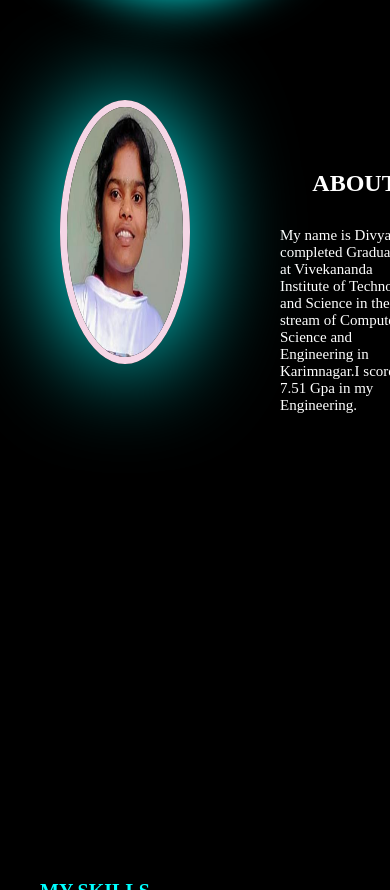
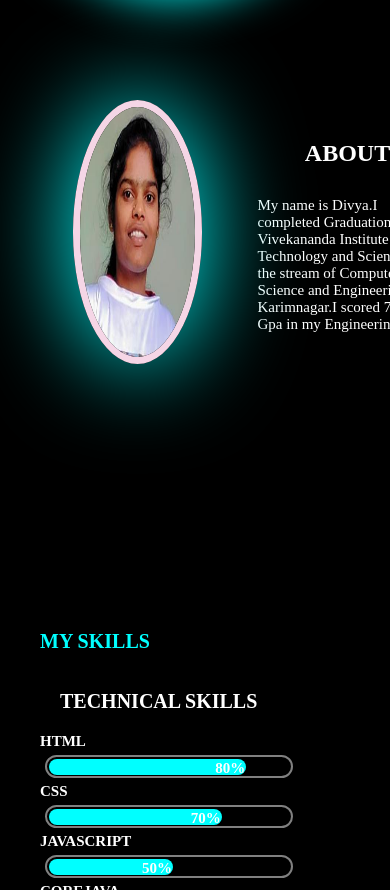
Before and after one commit to Divya1311-del/Divya.github.io, a plain HTML site: page index.html in a window 390 px wide. Shown: the part 1210-2100 px from the top of the page. Drawn offline with Linux system fonts and the light colour scheme.

Commit message:
Update style.css

```diff
--- a/style.css
+++ b/style.css
@@ -858,7 +858,7 @@ h5{
         100% {transform: rotate(360deg)}
       }
       .about-section{
-        height:750px;
+        height:500px;
         width:500px;
         background-color:black;
         color:white;
@@ -873,7 +873,7 @@ h5{
     }
     h2{
         margin:0px;
-        padding:80px 0px 0px 10px;
+        padding:50px 0px 0px 0px;
 
     }
     .about-left{
@@ -908,13 +908,13 @@ h5{
     }
     .about-right{
         height:500px;
-        width:200px;
-        padding-left: 10px;
+        width:180px;
+        padding-left: 5px;
         display: flex;
         flex-direction: column;
     }
     .about-right p{
-        padding:30px;
+        padding:30px 0px 0px 0px;
         font-size: 15px;
 
     }
```
